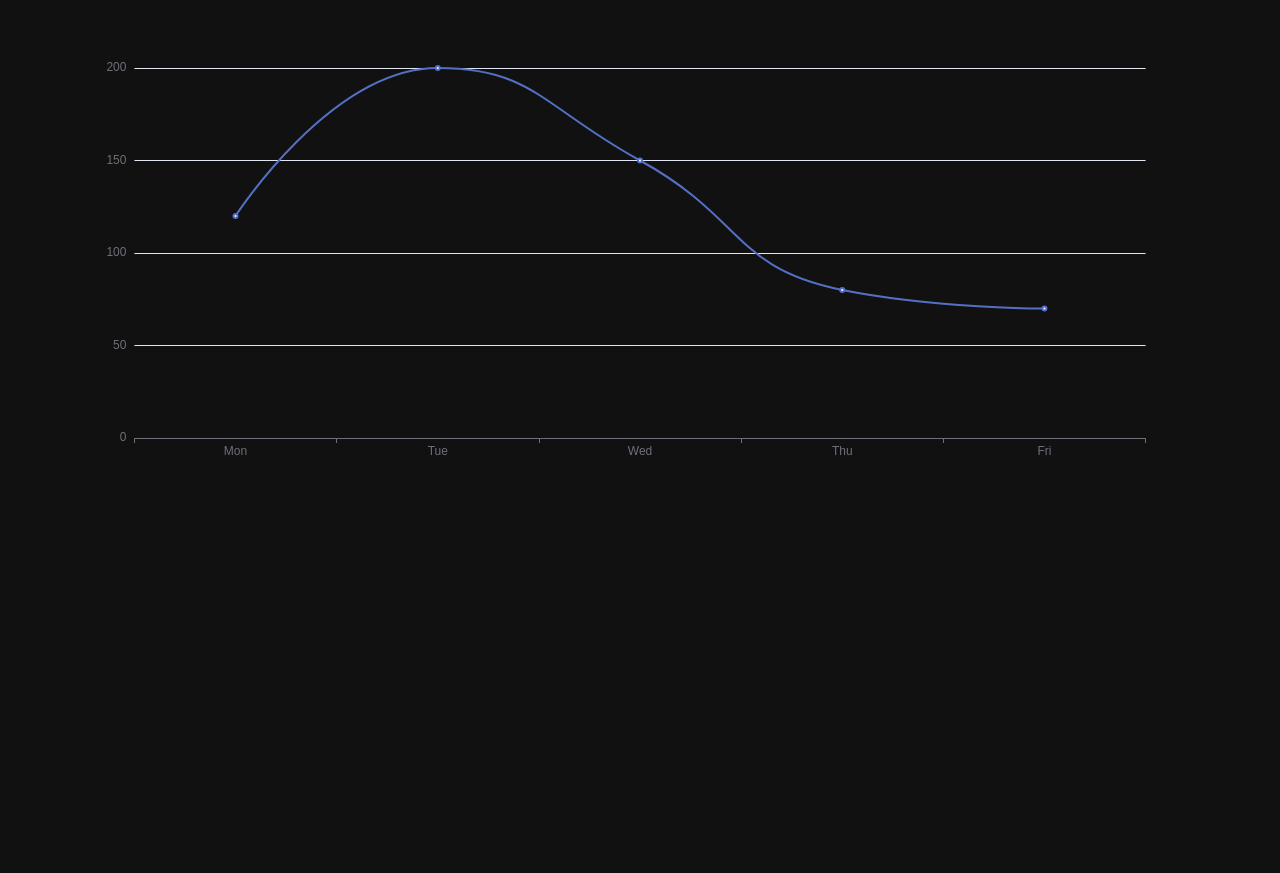
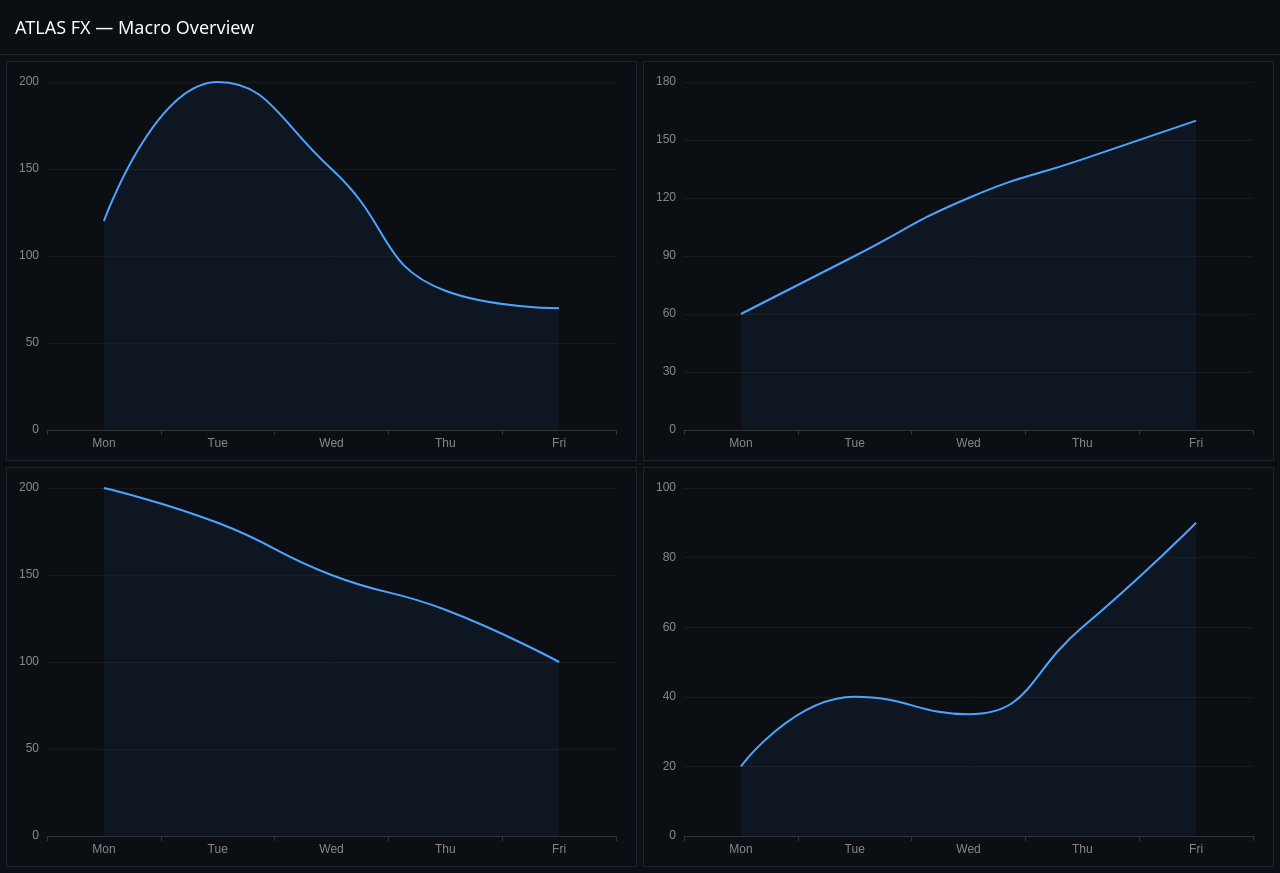
Before and after one commit to herbertnathan28-123/echarts.min.js, a plain HTML site: page index.html in a window 1280 px wide. Before the commit the page ends 800 px from the top, so only its background shows below. Drawn offline with nearby package versions, Linux system fonts and the light colour scheme.

Commit message:
Update index.html

```diff
--- a/index.html
+++ b/index.html
@@ -2,34 +2,104 @@
 <html>
 <head>
 <meta charset="UTF-8">
-<title>ECharts Test</title>
+<title>ATLAS FX Macro</title>
 
 <script src="https://cdn.jsdelivr.net/npm/echarts@5/dist/echarts.min.js"></script>
 
+<style>
+body{
+background:#0b0f14;
+color:#fff;
+font-family:system-ui;
+margin:0;
+}
+
+.header{
+padding:15px;
+border-bottom:1px solid #222;
+font-size:18px;
+}
+
+.grid{
+display:grid;
+grid-template-columns:1fr 1fr;
+grid-template-rows:50vh 50vh;
+gap:6px;
+padding:6px;
+}
+
+.chart{
+background:#0b0f14;
+border:1px solid #1c2430;
+}
+</style>
 </head>
 
-<body style="background:#111;color:white;">
+<body>
 
-<div id="chart" style="width:100%;height:500px;"></div>
+<div class="header">
+ATLAS FX — Macro Overview
+</div>
+
+<div class="grid">
+<div id="c1" class="chart"></div>
+<div id="c2" class="chart"></div>
+<div id="c3" class="chart"></div>
+<div id="c4" class="chart"></div>
+</div>
 
 <script>
-var chart = echarts.init(document.getElementById('chart'));
+
+function buildChart(id,data){
+
+var chart = echarts.init(document.getElementById(id));
 
 chart.setOption({
-    backgroundColor: '#111',
-    xAxis: {
-        type: 'category',
-        data: ['Mon','Tue','Wed','Thu','Fri']
-    },
-    yAxis: {
-        type: 'value'
-    },
-    series: [{
-        data: [120,200,150,80,70],
-        type: 'line',
-        smooth: true
-    }]
+backgroundColor:'#0b0f14',
+
+grid:{
+left:40,
+right:20,
+top:20,
+bottom:30
+},
+
+xAxis:{
+type:'category',
+data:['Mon','Tue','Wed','Thu','Fri'],
+axisLine:{lineStyle:{color:'#333'}},
+axisLabel:{color:'#888'}
+},
+
+yAxis:{
+type:'value',
+axisLine:{lineStyle:{color:'#333'}},
+splitLine:{lineStyle:{color:'#1a1a1a'}},
+axisLabel:{color:'#888'}
+},
+
+series:[{
+data:data,
+type:'line',
+smooth:true,
+symbol:'none',
+lineStyle:{
+width:2,
+color:'#4da3ff'
+},
+areaStyle:{
+color:'rgba(77,163,255,0.08)'
+}
+}]
 });
+
+}
+
+buildChart('c1',[120,200,150,80,70]);
+buildChart('c2',[60,90,120,140,160]);
+buildChart('c3',[200,180,150,130,100]);
+buildChart('c4',[20,40,35,60,90]);
+
 </script>
 
 </body>
```
